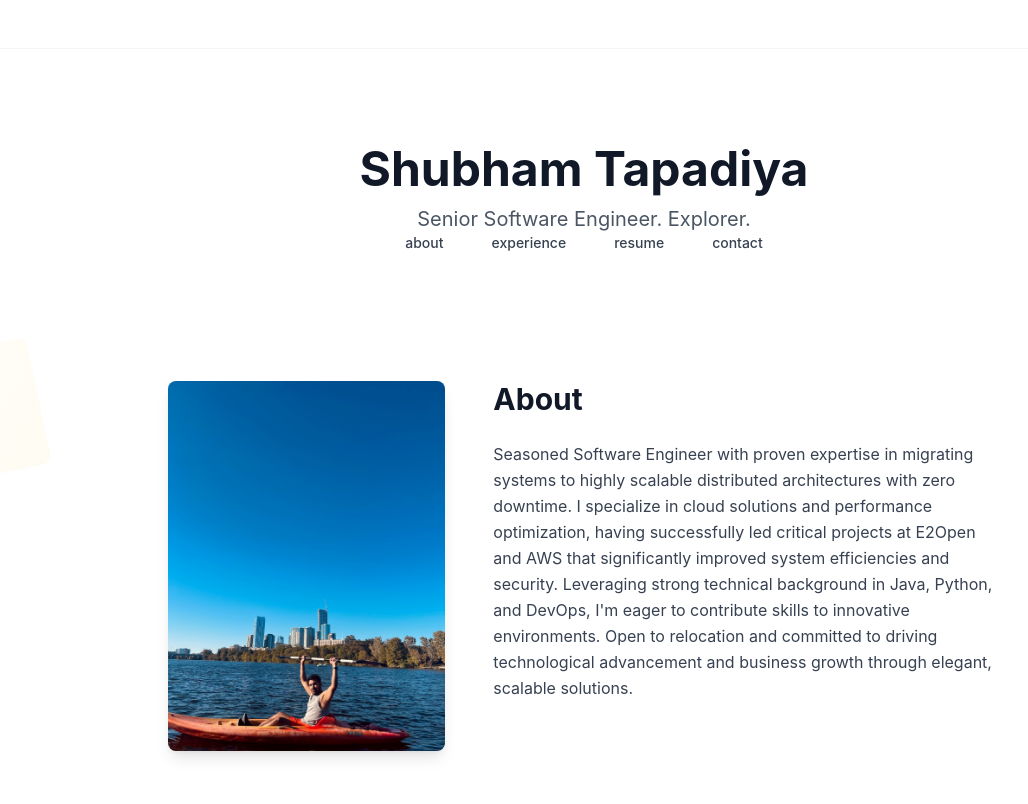
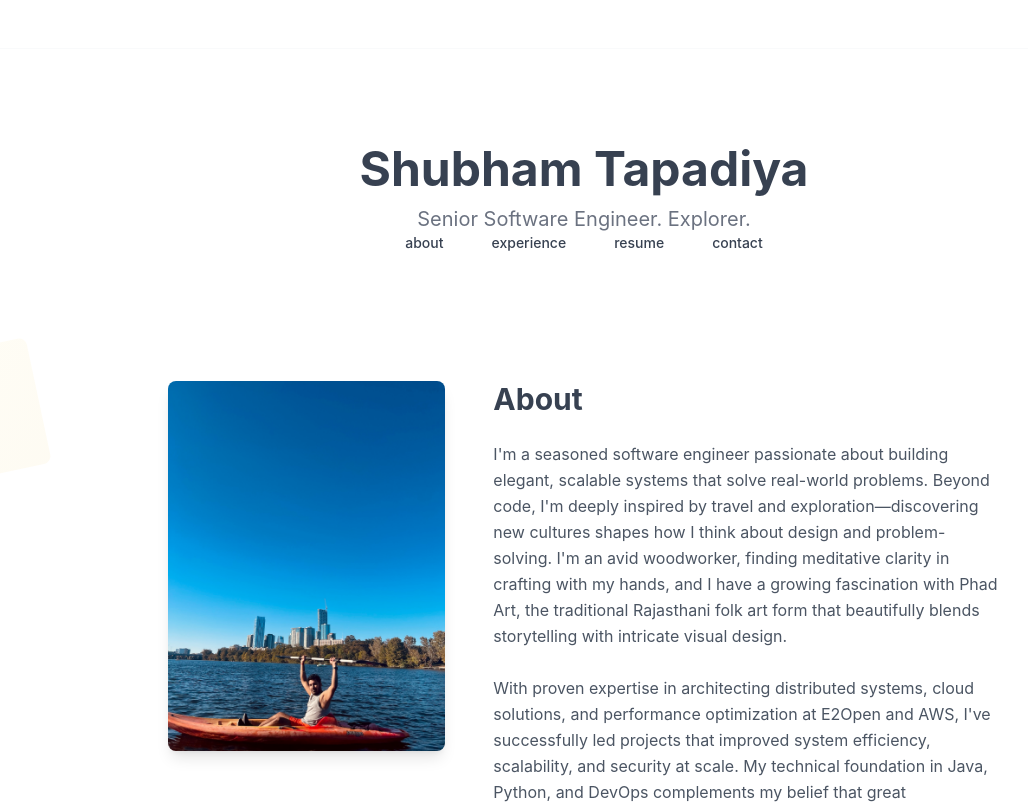
Before and after one commit to tapadiyams/portfolio, a React (Create React App) app: page / in a window 1280 px wide. Shown: the top 804 px of the page, without its empty margins (56-1084 px from the left). Built offline with nearby package versions, Linux system fonts and the light colour scheme.

Commit message:
Portfolio Transform

```diff
--- a/src/App.js
+++ b/src/App.js
@@ -9,7 +9,7 @@ import Navbar from "./components/Navbar";
 
 export default function App() {
   return (
-    <main className="text-gray-800 bg-white body-font">
+    <main className="text-gray-700 bg-white body-font">
       <Navbar />
 
       {/* Header Section with Name */}
@@ -20,10 +20,10 @@ export default function App() {
         className="pt-20 md:pt-24 pb-12 bg-white"
       >
         <div className="max-w-4xl mx-auto px-4 sm:px-6 lg:px-8 text-center">
-          <h1 className="text-4xl md:text-5xl font-bold text-gray-900 mb-3">
+          <h1 className="text-4xl md:text-5xl font-bold text-gray-700 mb-3">
             Shubham Tapadiya
           </h1>
-            <p className="text-gray-600 text-lg md:text-xl">
+            <p className="text-gray-500 text-lg md:text-xl">
               Senior Software Engineer. Explorer.
             </p>
 
--- a/src/components/About.js
+++ b/src/components/About.js
@@ -33,9 +33,11 @@ export default function About() {
               viewport={{ once: true }}
               className="flex-1 w-full md:w-2/3"
             >
-              <h2 className="text-3xl font-bold text-gray-900 mb-6">About</h2>
-              <p className="text-gray-700 leading-relaxed text-base">
-                Seasoned Software Engineer with proven expertise in migrating systems to highly scalable distributed architectures with zero downtime. I specialize in cloud solutions and performance optimization, having successfully led critical projects at E2Open and AWS that significantly improved system efficiencies and security. Leveraging strong technical background in Java, Python, and DevOps, I'm eager to contribute skills to innovative environments. Open to relocation and committed to driving technological advancement and business growth through elegant, scalable solutions.
+              <h2 className="text-3xl font-bold text-gray-700 mb-6">About</h2>
+              <p className="text-gray-600 leading-relaxed text-base">
+                I'm a seasoned software engineer passionate about building elegant, scalable systems that solve real-world problems. Beyond code, I'm deeply inspired by travel and exploration—discovering new cultures shapes how I think about design and problem-solving. I'm an avid woodworker, finding meditative clarity in crafting with my hands, and I have a growing fascination with Phad Art, the traditional Rajasthani folk art form that beautifully blends storytelling with intricate visual design.
+                <br /><br />
+                With proven expertise in architecting distributed systems, cloud solutions, and performance optimization at E2Open and AWS, I've successfully led projects that improved system efficiency, scalability, and security at scale. My technical foundation in Java, Python, and DevOps complements my belief that great engineering is about balance—between innovation and elegance, complexity and simplicity. I'm committed to leveraging these skills to drive meaningful technological advancement.
               </p>
             </motion.div>
           </div>
--- a/src/components/Contact.js
+++ b/src/components/Contact.js
@@ -35,7 +35,7 @@ export default function Contact() {
     <section id="contact" className="py-16 md:py-20 bg-gray-50">
       <AnimatedSection>
         <div className="max-w-4xl mx-auto px-4 sm:px-6 lg:px-8">
-          <h2 className="text-3xl font-bold text-gray-900 mb-12">Contact</h2>
+          <h2 className="text-3xl font-bold text-gray-700 mb-12">Contact</h2>
 
           <div className="space-y-4">
             {contacts.map((contact, index) => (
@@ -51,21 +51,21 @@ export default function Contact() {
                     href={contact.link}
                     target={contact.link.startsWith('http') ? '_blank' : undefined}
                     rel={contact.link.startsWith('http') ? 'noopener noreferrer' : undefined}
-                    className="block p-4 bg-white rounded-lg border border-gray-200 hover:border-gray-400 hover:shadow-md transition group"
+                    className="block p-4 bg-white rounded-lg border border-gray-100 hover:border-gray-200 hover:shadow-md transition group"
                   >
-                    <span className="text-sm font-semibold text-gray-600 group-hover:text-gray-900">
+                    <span className="text-sm font-semibold text-gray-500 group-hover:text-gray-700">
                       {contact.label}
                     </span>
-                    <p className="text-gray-900 font-medium text-base group-hover:text-blue-600 transition">
+                    <p className="text-gray-700 font-medium text-base group-hover:text-blue-600 transition">
                       {contact.value}
                     </p>
                   </a>
                 ) : (
-                  <div className="p-4 bg-white rounded-lg border border-gray-200">
-                    <span className="text-sm font-semibold text-gray-600">
+                  <div className="p-4 bg-white rounded-lg border border-gray-100">
+                    <span className="text-sm font-semibold text-gray-500">
                       {contact.label}
                     </span>
-                    <p className="text-gray-900 font-medium text-base">
+                    <p className="text-gray-700 font-medium text-base">
                       {contact.value}
                     </p>
                   </div>
--- a/src/components/Experiences.js
+++ b/src/components/Experiences.js
@@ -16,7 +16,7 @@ export default function Experiences() {
     <section id="experiences" className="bg-white py-16 md:py-20">
       <AnimatedSection>
         <div className="max-w-4xl mx-auto px-4 sm:px-6 lg:px-8">
-          <h2 className="text-3xl font-bold text-gray-900 mb-12">Experience</h2>
+          <h2 className="text-3xl font-bold text-gray-700 mb-12">Experience</h2>
 
           <div className="space-y-6">
             {experiences.map((exp, index) => (
@@ -26,17 +26,17 @@ export default function Experiences() {
                 whileInView={{ opacity: 1, y: 0 }}
                 transition={{ duration: 0.5, delay: index * 0.1 }}
                 viewport={{ once: true }}
-                className="border-l-4 border-gray-300 pl-6 pb-6"
+                className="border-l-4 border-gray-200 pl-6 pb-6"
               >
                 <div className="flex flex-col sm:flex-row sm:justify-between sm:items-start gap-2 mb-2">
                   <div>
-                    <h3 className="text-xl font-bold text-gray-900">{exp.title}</h3>
-                    <p className="text-gray-600 font-medium">{exp.subtitle}</p>
+                    <h3 className="text-xl font-bold text-gray-700">{exp.title}</h3>
+                    <p className="text-gray-500 font-medium">{exp.subtitle}</p>
                   </div>
-                  <span className="text-sm text-gray-500 font-medium">{exp.period}</span>
+                  <span className="text-sm text-gray-400 font-medium">{exp.period}</span>
                 </div>
 
-                <p className="text-gray-700 leading-relaxed text-sm mb-4">
+                <p className="text-gray-600 leading-relaxed text-sm mb-4">
                   {exp.description}
                 </p>
 
@@ -45,7 +45,7 @@ export default function Experiences() {
                   {exp.tags.map((tag, i) => (
                     <span
                       key={i}
-                      className="px-2.5 py-1 bg-gray-100 text-gray-700 rounded text-xs font-medium"
+                      className="px-2.5 py-1 bg-gray-100 text-gray-600 rounded text-xs font-medium"
                     >
                       {tag}
                     </span>
@@ -61,9 +61,9 @@ export default function Experiences() {
             whileInView={{ opacity: 1, y: 0 }}
             transition={{ duration: 0.6, delay: 0.2 }}
             viewport={{ once: true }}
-            className="mt-16 pt-12 border-t border-gray-200"
+            className="mt-16 pt-12 border-t border-gray-100"
           >
-            <h3 className="text-2xl font-bold text-gray-900 mb-8">Technical Skills</h3>
+            <h3 className="text-2xl font-bold text-gray-700 mb-8">Technical Skills</h3>
             <div className="grid grid-cols-1 sm:grid-cols-2 gap-6">
               {Object.entries(skills).map(([category, items], index) => (
                 <motion.div
@@ -74,10 +74,10 @@ export default function Experiences() {
                   viewport={{ once: true }}
                   className="bg-gray-50 p-5 rounded-lg"
                 >
-                  <h4 className="font-bold text-gray-900 mb-3 text-sm">{category}</h4>
+                  <h4 className="font-bold text-gray-700 mb-3 text-sm">{category}</h4>
                   <div className="flex flex-wrap gap-2">
                     {items.map((skill, i) => (
-                      <span key={i} className="px-2.5 py-1 bg-gray-200 text-gray-700 rounded text-xs font-medium">
+                      <span key={i} className="px-2.5 py-1 bg-gray-100 text-gray-600 rounded text-xs font-medium">
                         {skill}
                       </span>
                     ))}
--- a/src/components/Navbar.js
+++ b/src/components/Navbar.js
@@ -2,7 +2,7 @@ import React from 'react'
 
 export default function Navbar() {
   return (
-    <nav className="bg-transparent border-b border-gray-100">
+    <nav className="bg-transparent border-b border-gray-50">
       <div className="max-w-4xl mx-auto px-4 sm:px-6 lg:px-8">
         <div className="flex justify-end items-center h-12">
           {/* Navigation moved to header */}
```
Also changed, not shown: 1 other file (tests, documents, lock files or other folders).
